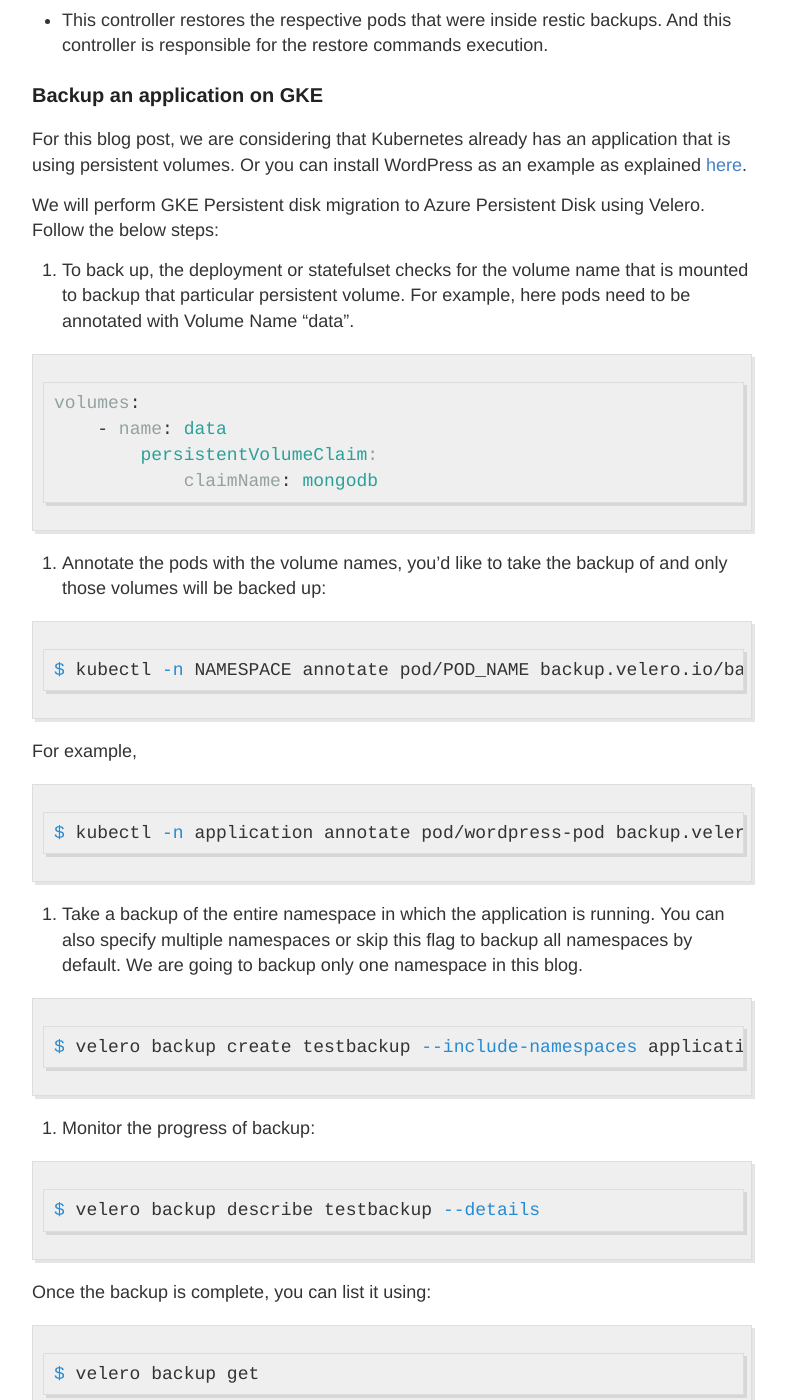
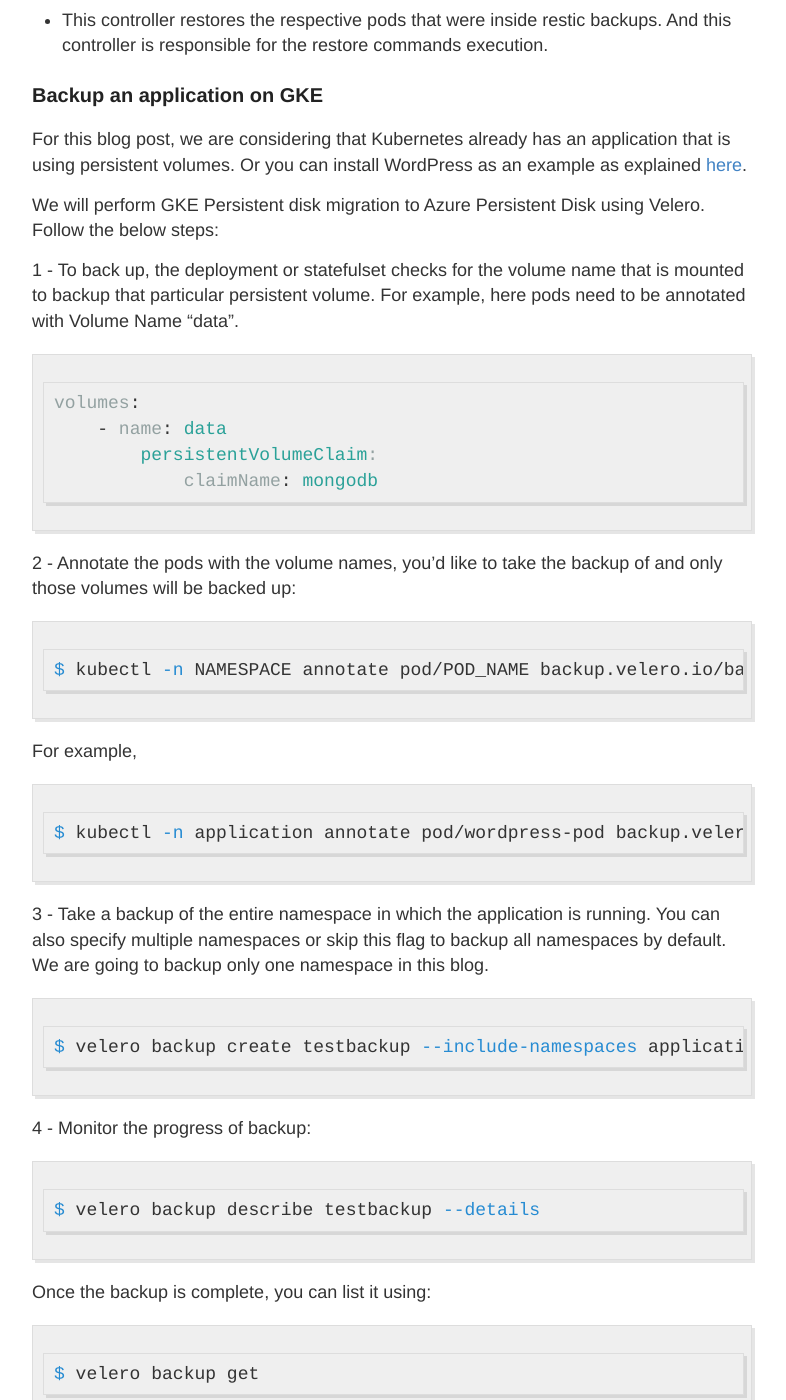
Before and after one commit to ddhai/ddhai.github.io, a Jekyll site: the page built from _posts/2020-9-9-Kubernetes-Migration.md, in a window 1280 px wide and 1400 px high, scrolled down 3413 px. Shown: the whole window, without its empty margins (248-1034 px from the left). Built offline with Jekyll 4.4.1, drawn with Linux system fonts in a browser that asks for light colours.

Commit message:
Update 2020-9-9-Kubernetes-Migration.md

````diff
--- a/_posts/2020-9-9-Kubernetes-Migration.md
+++ b/_posts/2020-9-9-Kubernetes-Migration.md
@@ -124,7 +124,7 @@ For this blog post, we are considering that Kubernetes already has an applicatio
 We will perform GKE Persistent disk migration to Azure Persistent Disk using Velero.
 Follow the below steps:
 
-1. To back up, the deployment or statefulset checks for the volume name that is mounted to backup that particular persistent volume. For example, here pods need to be annotated with Volume Name “data”.
+1 - To back up, the deployment or statefulset checks for the volume name that is mounted to backup that particular persistent volume. For example, here pods need to be annotated with Volume Name “data”.
 
 ```yaml
 volumes:
@@ -133,7 +133,7 @@ volumes:
             claimName: mongodb
 ```
 
-2. Annotate the pods with the volume names, you’d like to take the backup of and only those volumes will be backed up:
+2 - Annotate the pods with the volume names, you’d like to take the backup of and only those volumes will be backed up:
 
 ```shell
 $ kubectl -n NAMESPACE annotate pod/POD_NAME backup.velero.io/backup-volumes=VOLUME_NAME1,VOLUME_NAME2
@@ -145,13 +145,13 @@ For example,
 $ kubectl -n application annotate pod/wordpress-pod backup.velero.io/backup-volumes=data
 ```
 
-3. Take a backup of the entire namespace in which the application is running. You can also specify multiple namespaces or skip this flag to backup all namespaces by default. We are going to backup only one namespace in this blog.
+3 - Take a backup of the entire namespace in which the application is running. You can also specify multiple namespaces or skip this flag to backup all namespaces by default. We are going to backup only one namespace in this blog.
 
 ```shell
 $ velero backup create testbackup --include-namespaces application
 ```
 
-4. Monitor the progress of backup:
+4 - Monitor the progress of backup:
 
 ```shell
 $ velero backup describe testbackup --details
````
